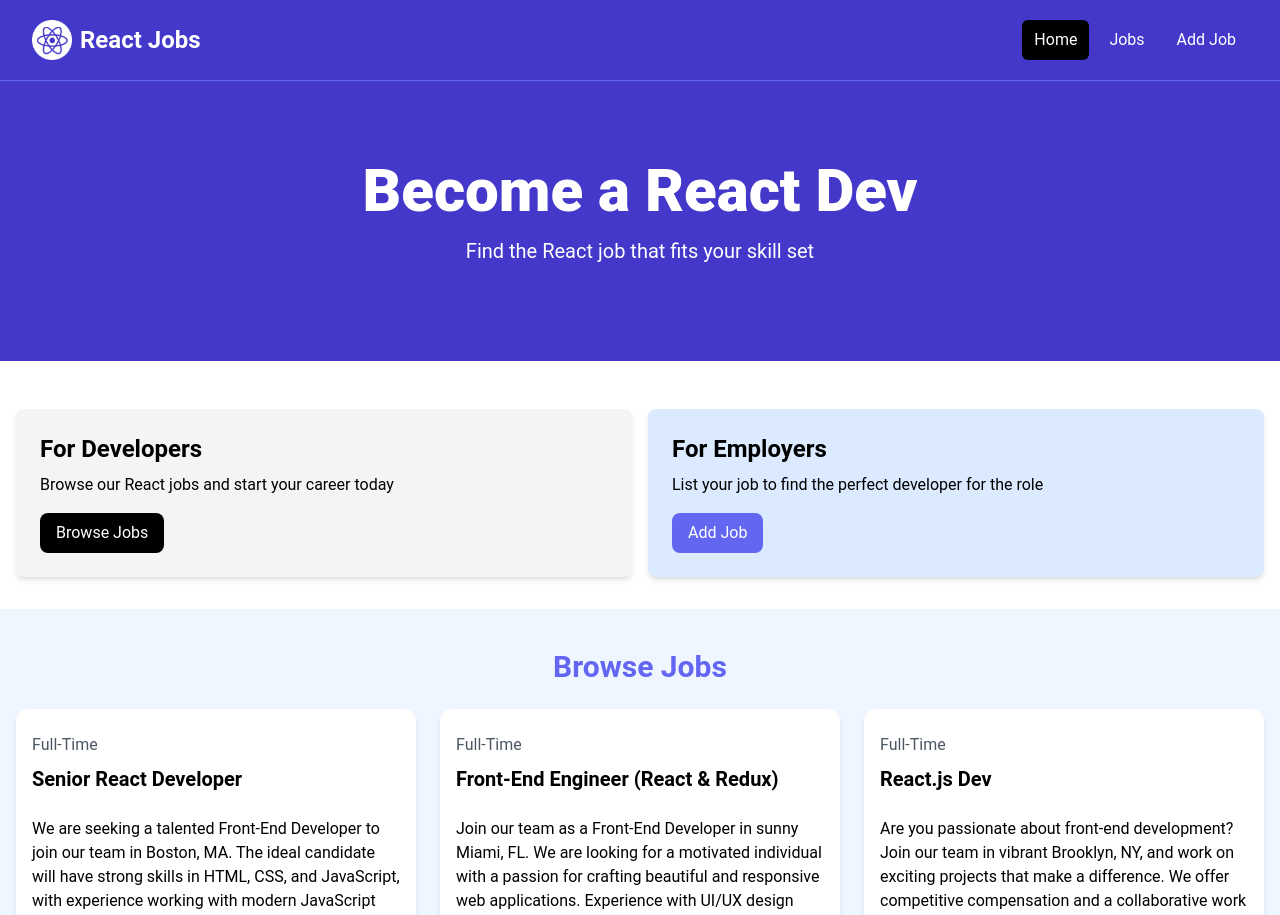
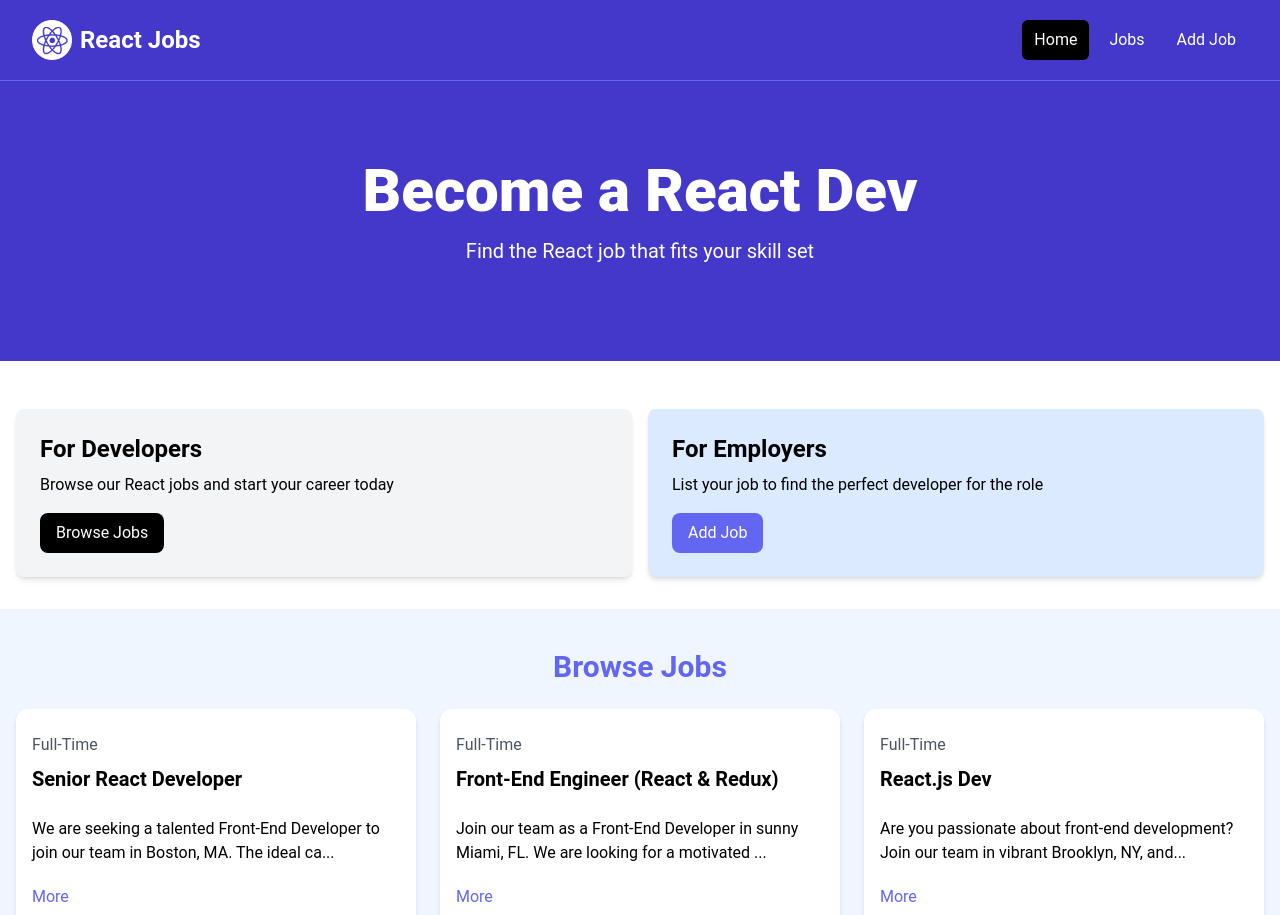
Before and after one commit to Fluffaro/react-jobs, a React (Vite) app: page / in a window 1280 px wide. Shown: the top 915 px of the page. Built offline with nearby package versions, Linux system fonts and the light colour scheme.

Commit message:
added more/less into joblisting.jsx

```diff
--- a/src/App.jsx
+++ b/src/App.jsx
@@ -10,8 +10,7 @@
       <Hero />
       <HomeCards />
       <JobListings />
-      <ViewAllJobs/>
-
+      <ViewAllJobs />
     </>
   );
 };
--- a/src/components/JobListing.jsx
+++ b/src/components/JobListing.jsx
@@ -1,6 +1,14 @@
-import React from 'react'
+import React from "react";
+import { useState } from "react";
 
-const JobListing = ({job}) => {
+const JobListing = ({ job }) => {
+    const [showFullDescription, setShowFullDescription] = useState(false);
+
+    let description = job.description;
+
+    if(!showFullDescription){
+        description = description.substring(0, 90) + "...";
+    }
   return (
     <div className="bg-white rounded-xl shadow-md relative">
       <div className="p-4">
@@ -9,9 +17,9 @@
           <h3 className="text-xl font-bold">{job.title}</h3>
         </div>
 
-                <div className="mb-5">
-                  {job.description}
-                </div>
+        <div className="mb-5">{description}</div>
+
+        <button onClick={() => setShowFullDescription((prevState)=> !prevState)}className="text-indigo-500 mb-5 hover:text-indigo-600">{showFullDescription ? 'Less' : 'More'}</button>
 
         <h3 className="text-indigo-500 mb-2">${job.salary} / Year</h3>
 
@@ -31,7 +39,7 @@
         </div>
       </div>
     </div>
-  )
-}
+  );
+};
 
-export default JobListing
+export default JobListing;
```
Lines whose indentation alone changed are shown as unchanged.
